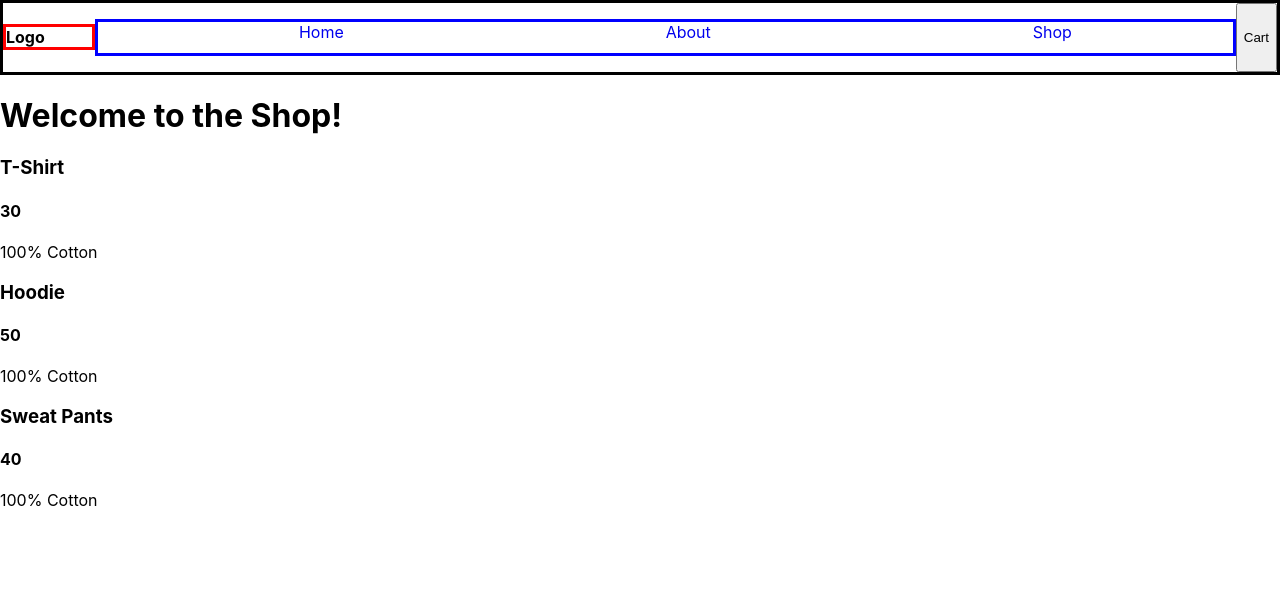
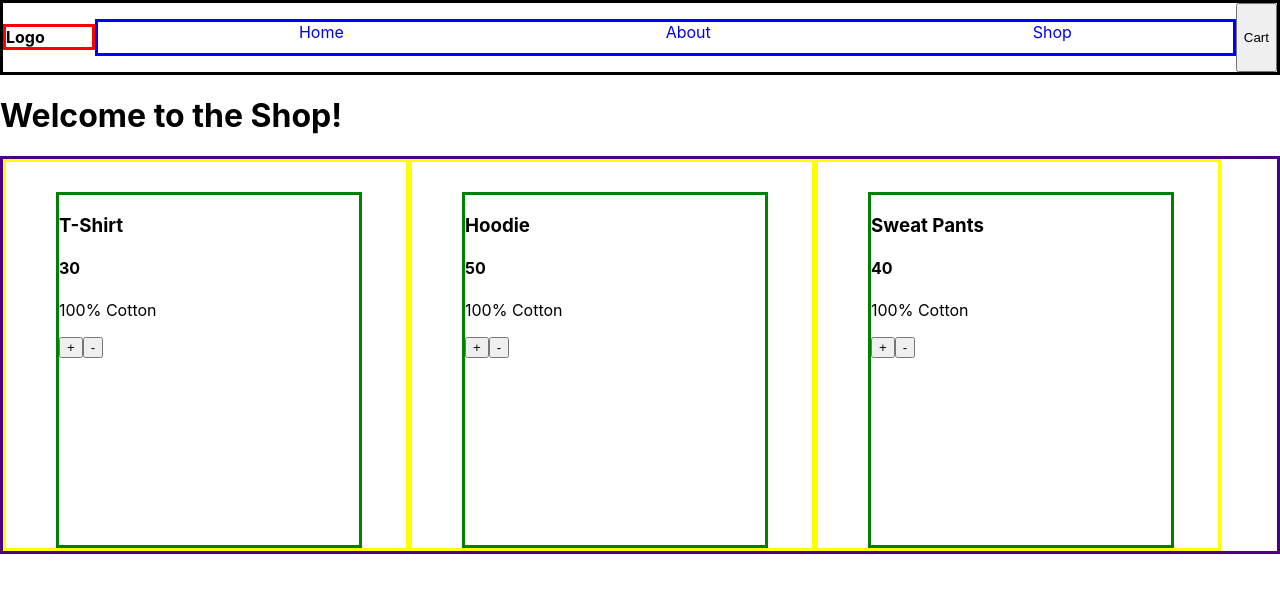
Before and after one commit to amadi5892/SXS, a React (Create React App) app: page /shop in a window 1280 px wide. Shown: the top 592 px of the page. Built offline with nearby package versions, Linux system fonts and the light colour scheme.

Commit message:
added buttons to cards

```diff
--- a/src/App.css
+++ b/src/App.css
@@ -21,3 +21,21 @@
 a {
   text-decoration: none;
 }
+
+.showcase {
+  border: solid indigo;
+  display: flex;
+}
+
+.organize {
+  border: solid yellow;
+  width: 400px;
+  display: flex;
+}
+
+.card {
+  border: solid green;
+  width: 300px;
+  height: 350px;
+  margin: 30px 20px 0px 50px;
+}
--- a/src/components/Card.jsx
+++ b/src/components/Card.jsx
@@ -7,6 +7,8 @@ const Card = (props) => {
             <h3> {props.item} </h3>
             <h4> {props.price} </h4>
             <p> {props.description} </p>
+            <button>+</button>
+            <button>-</button>
         </div>
     )
 }
--- a/src/components/Shop.js
+++ b/src/components/Shop.js
@@ -4,12 +4,15 @@ import Products from './Products';
 
 const createProduct = (Product) => {
         return(
+            <div className="organize">
                 <Card
                 key={Product.id}
                 item={Product.item}
                 price={Product.price}
                 description={Product.description}
                 />
+            </div>
+
         )
 
 }
@@ -20,7 +23,7 @@ const Shop = () => {
         <div>
             <h1>Welcome to the Shop!</h1>
 
-            <div>
+            <div className="showcase">
                 {Products.map(createProduct)}
             </div>
         </div>
```
Lines whose indentation alone changed are shown as unchanged.
